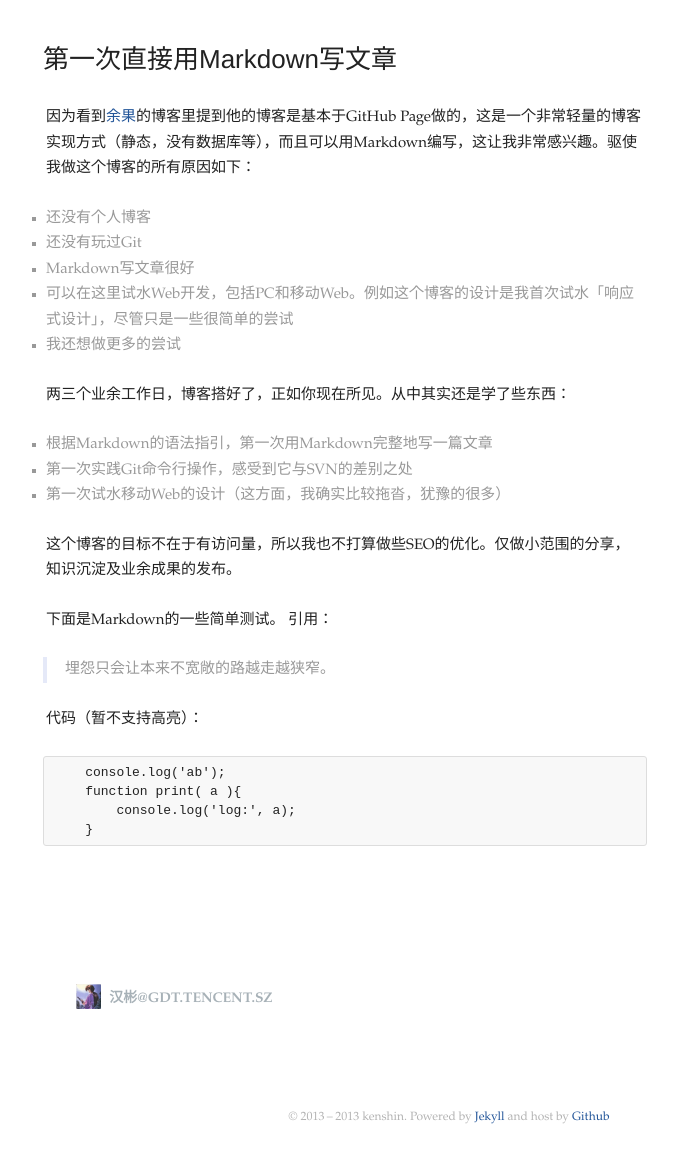
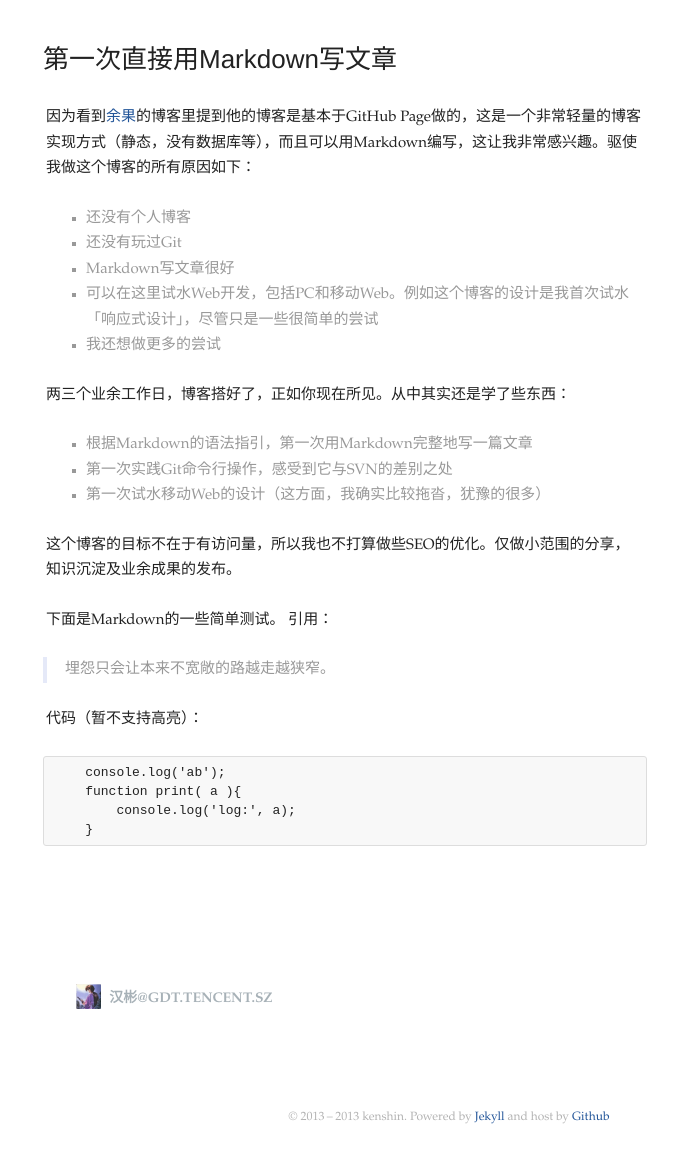
Before and after one commit to kenshinlin/archives, a Jekyll site: the page built from _posts/2013-10-21-testMd.md, in a window 1280 px wide. Shown: the whole page, without its empty margins (191-869 px from the left). Built offline with Jekyll 4.4.1, drawn with Linux system fonts in a browser that asks for light colours; comment, search, counter and statistics services are not loaded.

Commit message:
Update style.css

```diff
--- a/css/style.css
+++ b/css/style.css
@@ -32,6 +32,10 @@ border-radius: 3px;
   line-height:1.7;
   margin:1.6em 0;
   font-size:15px;
+}
+
+.article ul, .article ol{
+  margin-left:40px;
 }
 .article ul, .article ul li{
   list-style-type:square;
```
